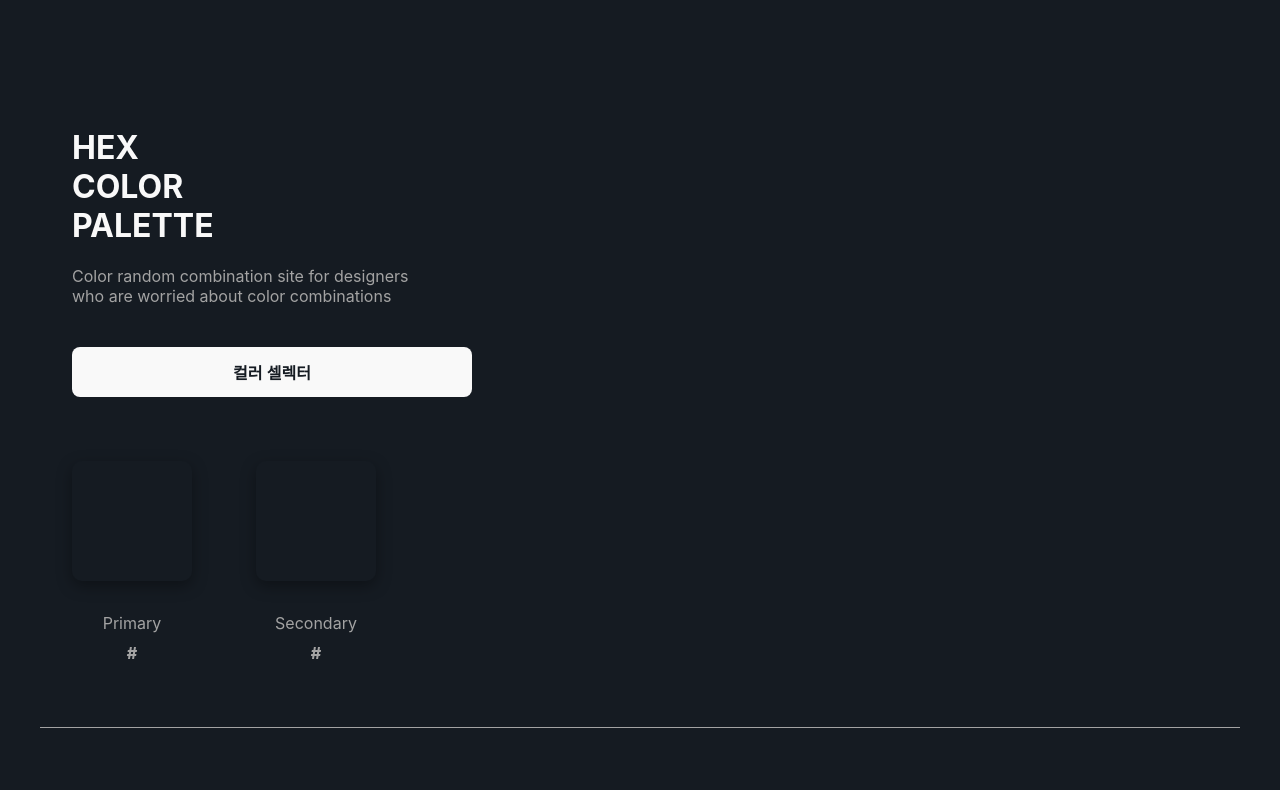
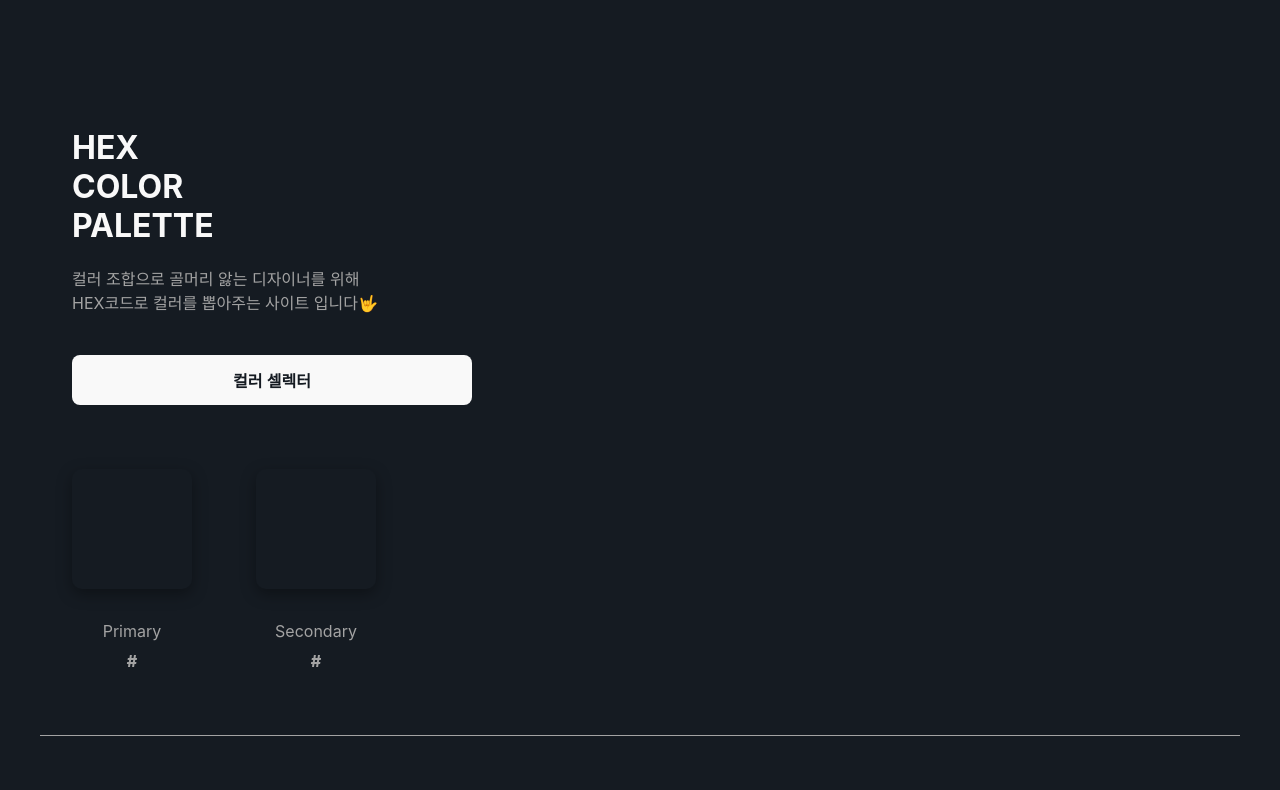
Before and after one commit to twolove-sarang/cssColor-ariation, a React (Create React App) app: page / in a window 1280 px wide. Shown: the top 790 px of the page. Built offline with nearby package versions, Linux system fonts and the light colour scheme.

Commit message:
8th commits

```diff
--- a/src/App.js
+++ b/src/App.js
@@ -73,9 +73,9 @@ function App() {
 
       <h1 className="main_title">HEX Color palette</h1>
       <p className="sub_explain">
-        Color random combination site for designers
+        컬러 조합으로 골머리 앓는 디자이너를 위해
         <br />
-        who are worried about color combinations
+        HEX코드로 컬러를 뽑아주는 사이트 입니다🤟
       </p>
       <button onClick={randomColor} className="colorChangeButton">
         컬러 셀렉터
```
